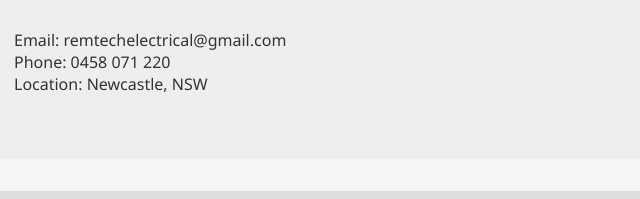
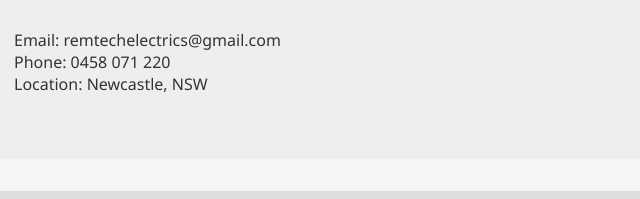
Before and after one commit to remtech557/Rpasquale, a plain HTML site: page remtech website/contact.html in a window 1280 px wide. Shown: the part 814-1013 px from the top of the page, 50-690 px from the left. Drawn offline with Linux system fonts and the light colour scheme.

Commit message:
Update contact.html
updated business email address

```diff
--- a/remtech website/contact.html
+++ b/remtech website/contact.html
@@ -39,7 +39,7 @@
       <button type="submit">Send Message</button>
     </form>
     <div class="contact-details">
-      <p>Email: remtechelectrical@gmail.com</p>
+      <p>Email: remtechelectrics@gmail.com</p>
       <p>Phone: 0458 071 220</p>
       <p>Location: Newcastle, NSW</p>
     </div>
```
